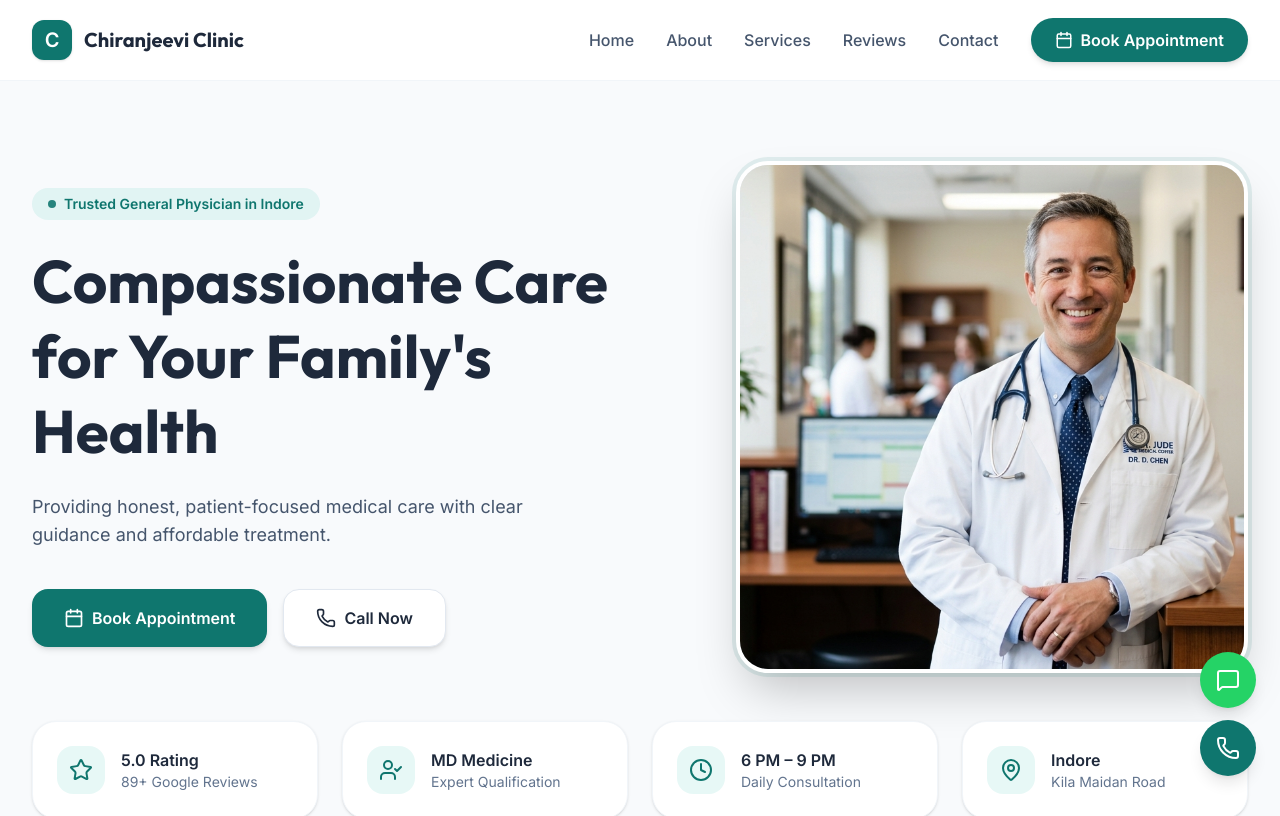
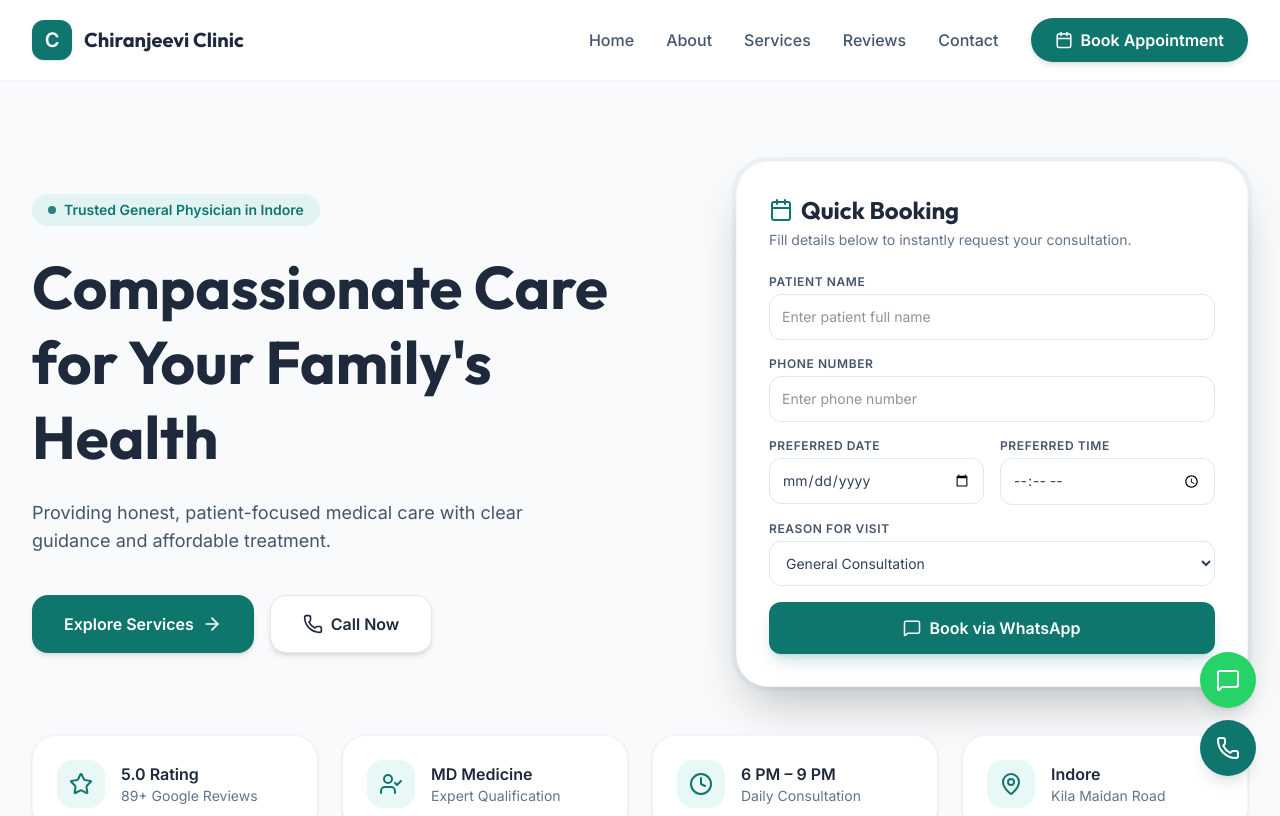
Before and after one commit to protechnicalguruji/Chiranjeevi-Clinic, a React (Vite) app: page / in a window 1280 px wide. Shown: the top 816 px of the page. Built offline with nearby package versions, Linux system fonts and the light colour scheme.

Commit message:
feat(hero): add appointment booking quick form
Implemented a patient information form in the Hero section that integrates with WhatsApp to facilitate direct appointment booking requests.

```diff
--- a/src/components/Hero.tsx
+++ b/src/components/Hero.tsx
@@ -1,14 +1,49 @@
+import { useState } from 'react';
 import { motion } from 'motion/react';
-import { Calendar, Phone, Star, UserCheck, Clock, MapPin } from 'lucide-react';
-import { Link } from 'react-router-dom';
+import { Calendar, Phone, Star, UserCheck, Clock, MapPin, MessageSquare, ArrowRight } from 'lucide-react';
 
 export default function Hero() {
+  const [formData, setFormData] = useState({
+    name: '',
+    phone: '',
+    date: '',
+    time: '',
+    reason: 'General Consultation'
+  });
+
   const bentoCards = [
     { icon: Star, title: '5.0 Rating', desc: '89+ Google Reviews' },
     { icon: UserCheck, title: 'MD Medicine', desc: 'Expert Qualification' },
     { icon: Clock, title: '6 PM – 9 PM', desc: 'Daily Consultation' },
     { icon: MapPin, title: 'Indore', desc: 'Kila Maidan Road' },
   ];
+
+  const handleSubmit = (e: React.FormEvent) => {
+    e.preventDefault();
+    const message = `Hello Doctor,
+
+I would like to book an appointment via your home page quick form.
+
+Patient Name:
+${formData.name}
+
+Phone Number:
+${formData.phone}
+
+Preferred Date:
+${formData.date}
+
+Preferred Time:
+${formData.time}
+
+Reason for Visit:
+${formData.reason}
+
+Please confirm my appointment.
+
+Thank you.`;
+    window.location.href = `https://wa.me/918269457285?text=${encodeURIComponent(message)}`;
+  };
 
   return (
     <section id="home" className="py-12 md:py-20 bg-background">
@@ -30,25 +65,100 @@ export default function Hero() {
               Providing honest, patient-focused medical care with clear guidance and affordable treatment.
             </p>
             <div className="flex flex-col sm:flex-row justify-center md:justify-start gap-4 pt-4">
-              <Link to="/appointment" className="bg-primary text-white px-8 py-4 rounded-2xl font-semibold premium-btn hover:bg-primary/90 transition-all flex items-center justify-center gap-2">
-                <Calendar size={20} /> Book Appointment
-              </Link>
+              <a href="#services" className="bg-primary text-white px-8 py-4 rounded-2xl font-semibold premium-btn hover:bg-primary/90 transition-all flex items-center justify-center gap-2">
+                Explore Services <ArrowRight size={20} />
+              </a>
               <a href="tel:+918269457285" className="bg-white border border-slate-200 text-text px-8 py-4 rounded-2xl font-semibold premium-btn hover:bg-slate-50 transition-all flex items-center justify-center gap-2">
                 <Phone size={20} /> Call Now
               </a>
             </div>
           </motion.div>
+
           <motion.div
             initial={{ opacity: 0, scale: 0.95 }}
             animate={{ opacity: 1, scale: 1 }}
             className="flex-1 w-full max-w-lg"
           >
-            <div className="aspect-square bg-slate-200 rounded-[2rem] overflow-hidden shadow-2xl border-4 border-white ring-4 ring-primary/10">
-              <img
-                src="/src/assets/images/dr-karan-bais.jpg"
-                alt="Dr. Karan Singh Bais"
-                className="w-full h-full object-cover"
-              />
+            <div className="bg-white p-6 md:p-8 rounded-[2rem] shadow-2xl border border-slate-100 ring-4 ring-primary/5">
+              <div className="mb-6">
+                <h2 className="font-display text-2xl font-bold text-text flex items-center gap-2">
+                  <Calendar className="text-primary" size={24} /> Quick Booking
+                </h2>
+                <p className="text-sm text-slate-500 mt-1">
+                  Fill details below to instantly request your consultation.
+                </p>
+              </div>
+
+              <form onSubmit={handleSubmit} className="space-y-4">
+                <div>
+                  <label className="block text-xs font-semibold text-slate-600 mb-1 uppercase tracking-wider">Patient Name</label>
+                  <input
+                    type="text"
+                    placeholder="Enter patient full name"
+                    required
+                    value={formData.name}
+                    onChange={e => setFormData({...formData, name: e.target.value})}
+                    className="w-full p-3 rounded-xl border border-slate-200 focus:outline-none focus:ring-2 focus:ring-primary/20 focus:border-primary transition-all text-sm"
+                  />
+                </div>
+
+                <div>
+                  <label className="block text-xs font-semibold text-slate-600 mb-1 uppercase tracking-wider">Phone Number</label>
+                  <input
+                    type="tel"
+                    placeholder="Enter phone number"
+                    required
+                    value={formData.phone}
+                    onChange={e => setFormData({...formData, phone: e.target.value})}
+                    className="w-full p-3 rounded-xl border border-slate-200 focus:outline-none focus:ring-2 focus:ring-primary/20 focus:border-primary transition-all text-sm"
+                  />
+                </div>
+
+                <div className="grid grid-cols-2 gap-4">
+                  <div>
+                    <label className="block text-xs font-semibold text-slate-600 mb-1 uppercase tracking-wider">Preferred Date</label>
+                    <input
+                      type="date"
+                      required
+                      value={formData.date}
+                      onChange={e => setFormData({...formData, date: e.target.value})}
+                      className="w-full p-3 rounded-xl border border-slate-200 focus:outline-none focus:ring-2 focus:ring-primary/20 focus:border-primary transition-all text-sm text-slate-700"
+                    />
+                  </div>
+                  <div>
+                    <label className="block text-xs font-semibold text-slate-600 mb-1 uppercase tracking-wider">Preferred Time</label>
+                    <input
+                      type="time"
+                      required
+                      value={formData.time}
+                      onChange={e => setFormData({...formData, time: e.target.value})}
+                      className="w-full p-3 rounded-xl border border-slate-200 focus:outline-none focus:ring-2 focus:ring-primary/20 focus:border-primary transition-all text-sm text-slate-700"
+                    />
+                  </div>
+                </div>
+
+                <div>
+                  <label className="block text-xs font-semibold text-slate-600 mb-1 uppercase tracking-wider">Reason for Visit</label>
+                  <select
+                    value={formData.reason}
+                    onChange={e => setFormData({...formData, reason: e.target.value})}
+                    className="w-full p-3 rounded-xl border border-slate-200 focus:outline-none focus:ring-2 focus:ring-primary/20 focus:border-primary transition-all bg-white text-sm text-slate-700"
+                  >
+                    <option value="General Consultation">General Consultation</option>
+                    <option value="Fever or Flu">Fever or Flu</option>
+                    <option value="Routine Checkup">Routine Checkup</option>
+                    <option value="Follow-up Visit">Follow-up Visit</option>
+                    <option value="Other">Other Medical Issue</option>
+                  </select>
+                </div>
+
+                <button
+                  type="submit"
+                  className="w-full bg-primary text-white py-3.5 rounded-xl font-bold hover:bg-primary/90 transition-all flex items-center justify-center gap-2 mt-2 shadow-lg shadow-primary/20 hover:shadow-primary/30 active:scale-[0.98]"
+                >
+                  <MessageSquare size={18} /> Book via WhatsApp
+                </button>
+              </form>
             </div>
           </motion.div>
         </div>
```
Also changed, not shown: src/assets/images/dr-karan-bais.jpg (deleted).
